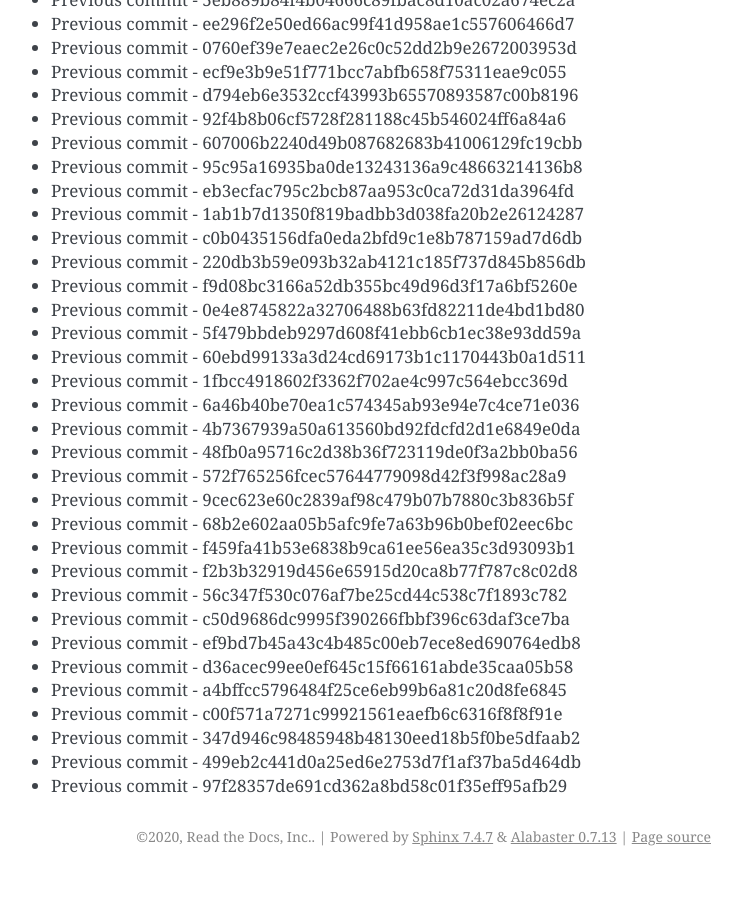
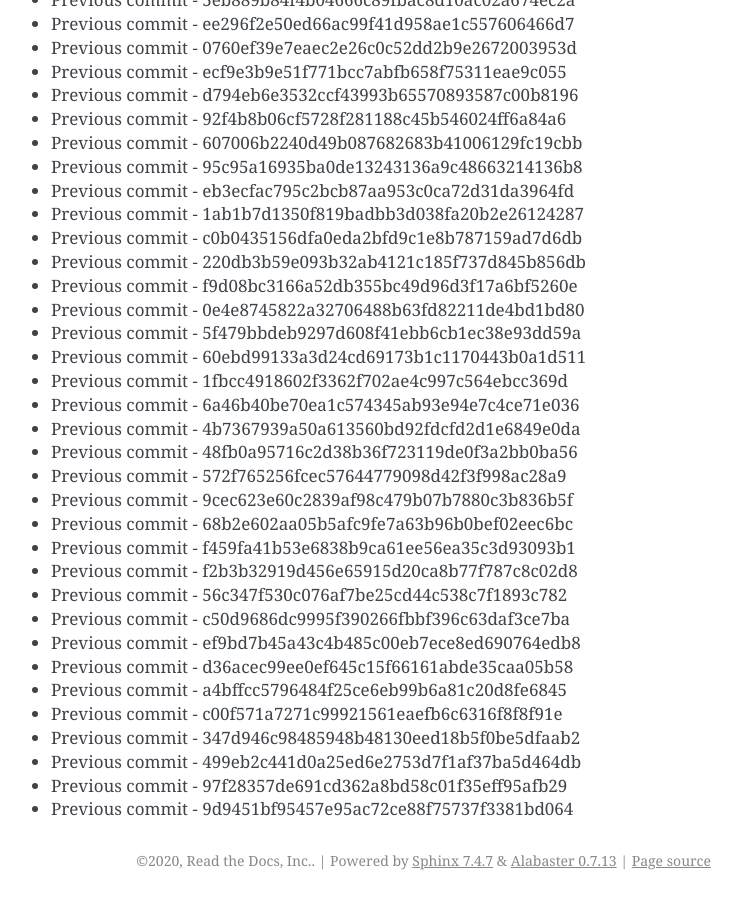
Before and after one commit to readthedocs/rtd-git-stresstest, a Sphinx documentation site: the page built from docs/updates.rst, in a window 1280 px wide and 900 px high, scrolled down 15338 px. Shown: the whole window, without its empty margins (399-1141 px from the left). Built offline with Sphinx 7.4.7, drawn with Linux system fonts in a browser that asks for light colours; before the commit the page ends 16214 px from its top, so only the background shows below that.

Commit message:
Generating commit from previous: 9d9451bf95457e95ac72ce88f75737f3381bd064

```diff
--- a/docs/updates.rst
+++ b/docs/updates.rst
@@ -676,3 +676,4 @@ It can be tested for any performance characteristics.
 * Previous commit - 347d946c98485948b48130eed18b5f0be5dfaab2
 * Previous commit - 499eb2c441d0a25ed6e2753d7f1af37ba5d464db
 * Previous commit - 97f28357de691cd362a8bd58c01f35eff95afb29
+* Previous commit - 9d9451bf95457e95ac72ce88f75737f3381bd064
```
